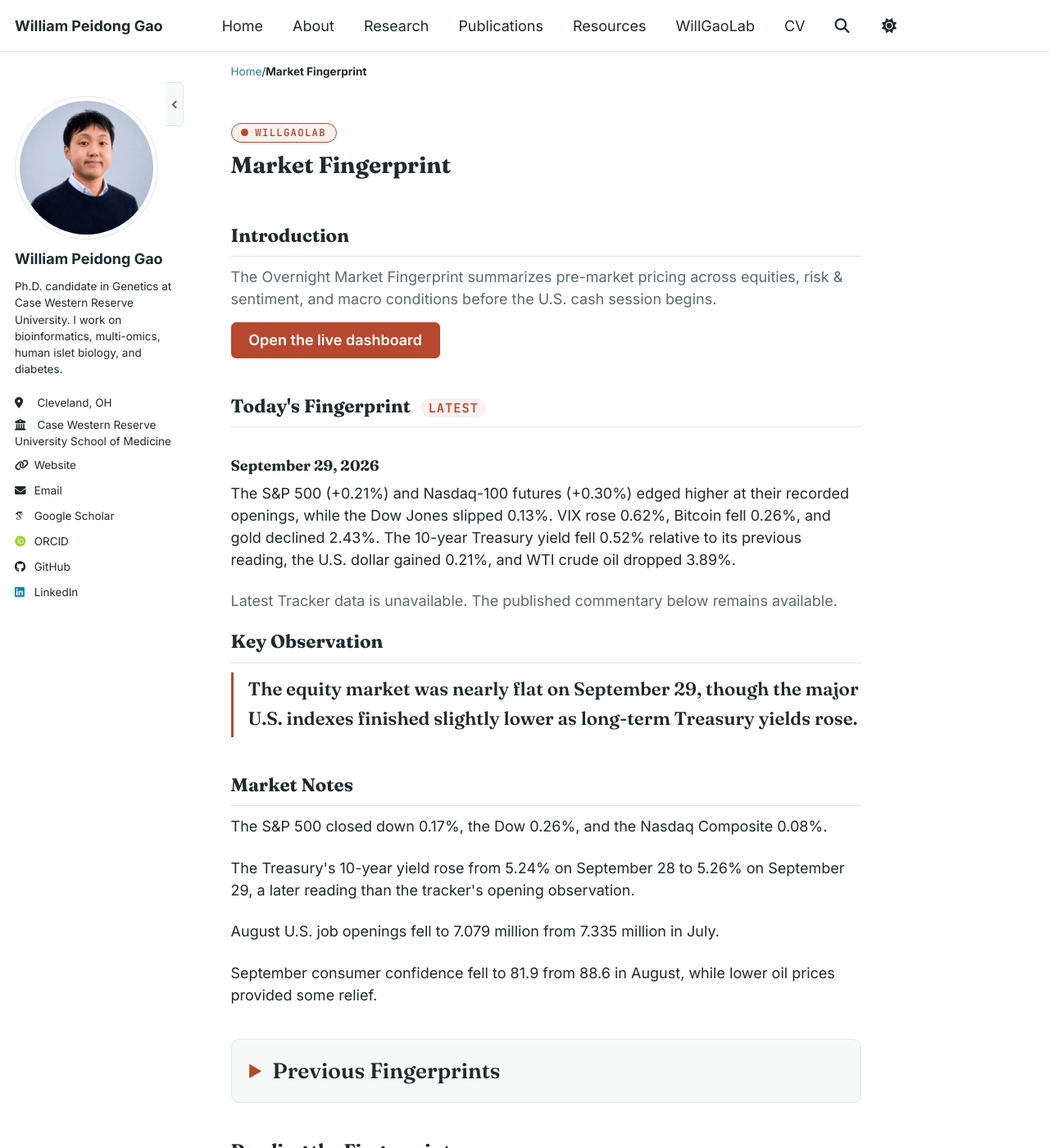
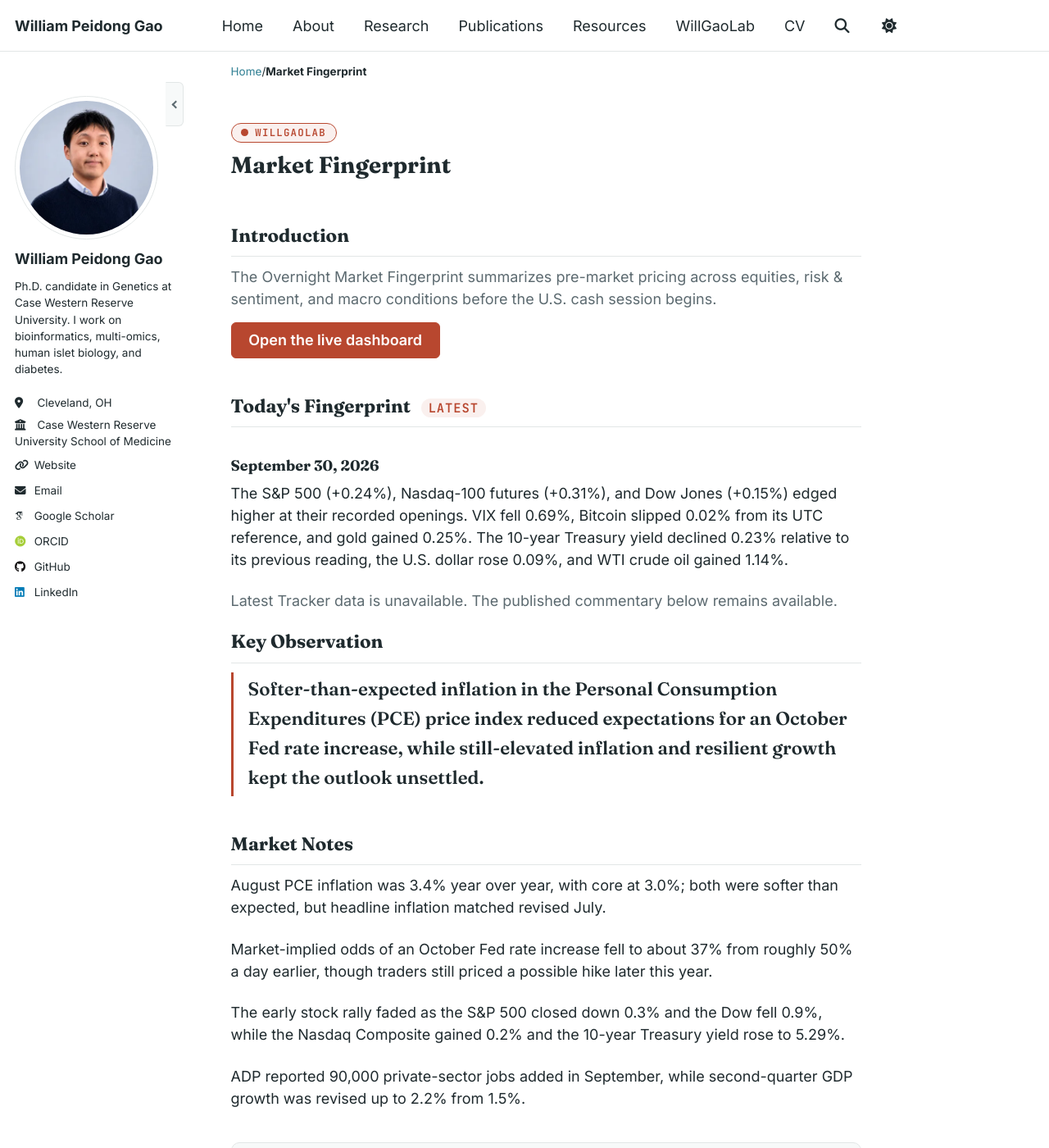
Before and after one commit to PeidongGao/WilliamGaoWeb, a Jekyll site: the page built from _pages/market-fingerprint.md, in a window 1280 px wide and 1400 px high. Shown: the whole window at 82% size. Built offline with Jekyll 4.4.1, drawn with Linux system fonts in a browser that asks for light colours; some web fonts are replaced.

Commit message:
Add September 30 market commentary

```diff
--- a/_data/market_commentary.yml
+++ b/_data/market_commentary.yml
@@ -1,3 +1,12 @@
+- date: "2026-09-30"
+  summary: "The S&P 500 (+0.24%), Nasdaq-100 futures (+0.31%), and Dow Jones (+0.15%) edged higher at their recorded openings. VIX fell 0.69%, Bitcoin slipped 0.02% from its UTC reference, and gold gained 0.25%. The 10-year Treasury yield declined 0.23% relative to its previous reading, the U.S. dollar rose 0.09%, and WTI crude oil gained 1.14%."
+  key_observation: "Softer-than-expected inflation in the Personal Consumption Expenditures (PCE) price index reduced expectations for an October Fed rate increase, while still-elevated inflation and resilient growth kept the outlook unsettled."
+  market_notes:
+    - "August PCE inflation was 3.4% year over year, with core at 3.0%; both were softer than expected, but headline inflation matched revised July."
+    - "Market-implied odds of an October Fed rate increase fell to about 37% from roughly 50% a day earlier, though traders still priced a possible hike later this year."
+    - "The early stock rally faded as the S&P 500 closed down 0.3% and the Dow fell 0.9%, while the Nasdaq Composite gained 0.2% and the 10-year Treasury yield rose to 5.29%."
+    - "ADP reported 90,000 private-sector jobs added in September, while second-quarter GDP growth was revised up to 2.2% from 1.5%."
+
 - date: "2026-09-29"
   summary: "The S&P 500 (+0.21%) and Nasdaq-100 futures (+0.30%) edged higher at their recorded openings, while the Dow Jones slipped 0.13%. VIX rose 0.62%, Bitcoin fell 0.26%, and gold declined 2.43%. The 10-year Treasury yield fell 0.52% relative to its previous reading, the U.S. dollar gained 0.21%, and WTI crude oil dropped 3.89%."
   key_observation: "The equity market was nearly flat on September 29, though the major U.S. indexes finished slightly lower as long-term Treasury yields rose."
```
